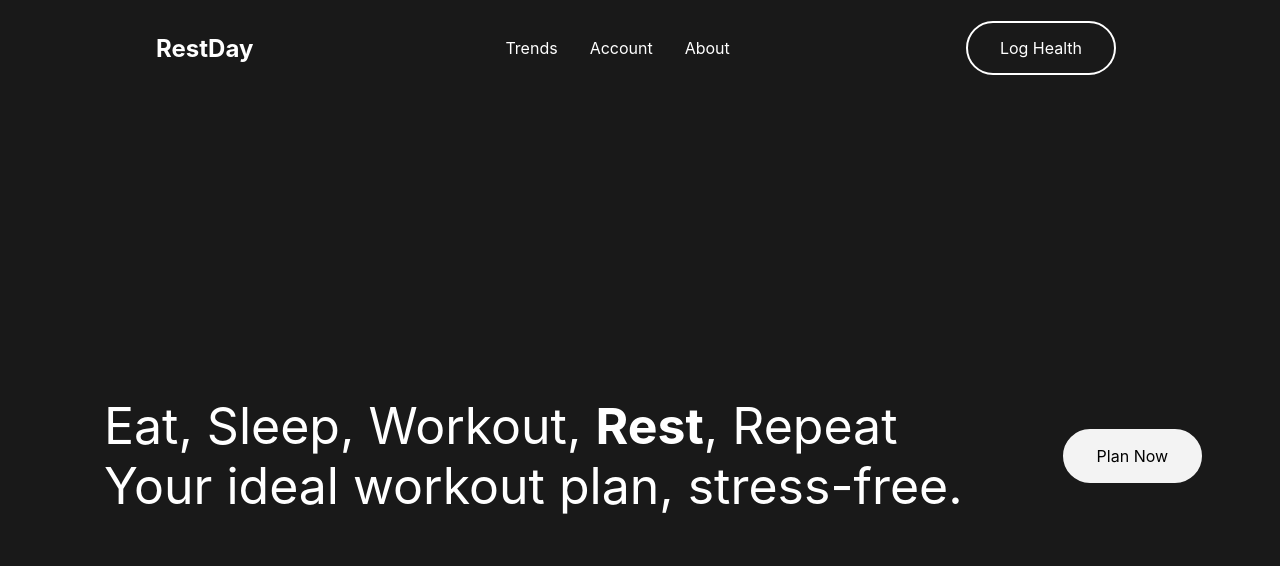
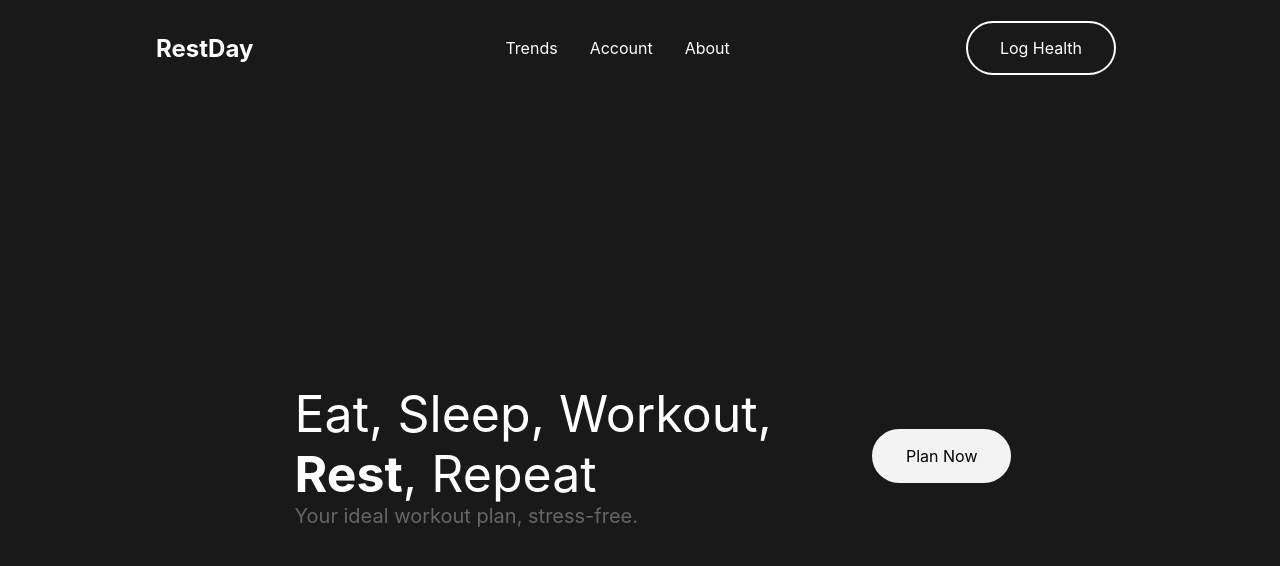
Before and after one commit to lucasichen/restday, a React (Create React App) app in the folder rest-day/: page / in a window 1280 px wide. Shown: the top 566 px of the page. Built offline with nearby package versions, Linux system fonts and the light colour scheme.

Commit message:
Minor changes to index page

```diff
--- a/rest-day/src/App.js
+++ b/rest-day/src/App.js
@@ -3,6 +3,12 @@ import './App.css';
 import AppBar from './components/AppBar';
 import { BrowserRouter as Router, Routes, Route } from 'react-router-dom'
 import Home from './pages'
+import Trends from './pages/trends'
+import Account from './pages/account'
+import About from './pages/about'
+import SignIn from './pages/signin'
+
+
 
 function App() {
   return (
@@ -10,6 +16,10 @@ function App() {
       <AppBar />
       <Routes>
         <Route exact path="/" element={<Home />} />
+        <Route path="/trends" element={<Trends />} />
+        <Route path="/account" element={<Account />} />
+        <Route path="/about" element={<About />} />
+        <Route path="/signin" element={<SignIn />} />
       </Routes>
     </Router>
 
--- a/rest-day/src/pages/home_page.js
+++ b/rest-day/src/pages/home_page.js
@@ -4,7 +4,6 @@ import { NavLink as Link } from 'react-router-dom'
 export const HomeText = styled.div`
   color: white;
   font-size: 50px;
-  align-items: center;
   margin: 50px;
 `;
 
@@ -40,3 +39,7 @@ export const NavBtnLinkd = styled(Link)`
     color: #010606;
   }
 `;
+export const SmallText = styled.div `
+  color: #666666;
+  font-size: 20px;
+`
--- a/rest-day/src/pages/index.js
+++ b/rest-day/src/pages/index.js
@@ -1,5 +1,5 @@
 import React from 'react'
-import {NavBtn,NavBtnLinkd,HomeText} from './home_page';
+import {NavBtn,NavBtnLinkd,HomeText,SmallText} from './home_page';
 
 export const Home = () => {
     return (
@@ -12,10 +12,15 @@ export const Home = () => {
         }}
         >
             <HomeText>
-                Eat, Sleep, Workout,{"\n"} <strong>Rest</strong>, Repeat
                 <div>
+                    Eat, Sleep, Workout,<br />
+                </div>
+                <div>
+                    <strong> Rest</strong>, Repeat
+                </div>
+                <SmallText>
                     Your ideal workout plan, stress-free.
-                </div>
+                </SmallText>
             </HomeText>
             <NavBtn>
                     <NavBtnLinkd to="/signin">Plan Now</NavBtnLinkd>
```
